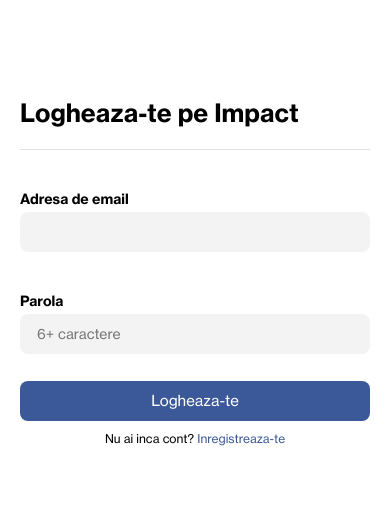
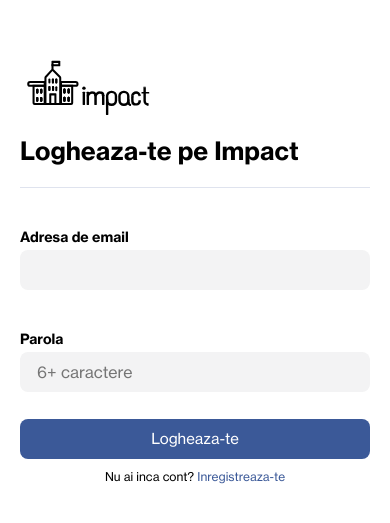
Before and after one commit to FlorinInfo/IMPACT_frontend, a React (Create React App) app: page /login in a window 390 px wide. Shown: the part 151-674 px from the top of the page. Built offline with nearby package versions, Linux system fonts and the light colour scheme.

Commit message:
Responsive Update

```diff
--- a/src/App.scss
+++ b/src/App.scss
@@ -135,3 +135,25 @@
     box-shadow: 0 0 0 4px rgba(19, 23, 255, 0.1) !important;
   }
 }
+
+
+@media only screen and (max-width: 600px) {
+  input[type="color"],
+input[type="date"],
+input[type="datetime"],
+input[type="datetime-local"],
+input[type="email"],
+input[type="month"],
+input[type="number"],
+input[type="password"],
+input[type="search"],
+input[type="tel"],
+input[type="text"],
+input[type="time"],
+input[type="url"],
+input[type="week"],
+select:focus,
+textarea {
+  font-size: 16px!important;
+}
+}
--- a/src/components/LoginForm/LoginForm.jsx
+++ b/src/components/LoginForm/LoginForm.jsx
@@ -4,6 +4,7 @@
 import axios from "../../assets/axios/axios";
 import { Cookies, useCookies } from "react-cookie";
 import { useNavigate, useLocation } from "react-router-dom";
+import logoBlack from "../../assets/images/logo-black.svg";
 
 const LoginForm = () => {
   let navigate = useNavigate();
@@ -19,7 +20,7 @@
         "/login",
         {
           email,
-        password
+          password,
         },
         {
           headers: {
@@ -31,13 +32,14 @@
         // handle success
         setEmailError("");
         setPasswordError("");
-      if(response.data.token) {
-        setCookie('token', response.data.token);
-        navigate("/")
-      }
-      else if(response.data.errors) {
-        if(response.data.errors.email) setEmailError(response.data.errors.email.details);
-        if(response.data.errors.password) setPasswordError(response.data.errors.password.details);
+        if (response.data.token) {
+          setCookie("token", response.data.token);
+          navigate("/");
+        } else if (response.data.errors) {
+          if (response.data.errors.email)
+            setEmailError(response.data.errors.email.details);
+          if (response.data.errors.password)
+            setPasswordError(response.data.errors.password.details);
         }
         console.log(response.data.errors);
       })
@@ -56,17 +58,23 @@
       .then(() => {
         // always executed
       });
-  }
+  };
 
   return (
     <>
       <form action="submit" className="login-form">
+        <img src={logoBlack} alt="logo" className="login-form__logo" />
         <h3 className="login-form__title">Logheaza-te pe Impact</h3>
         <div className="login-form__h-line"></div>
         <label htmlFor="email" className="label-default">
           Adresa de email
         </label>
-        <input type="text" className="input-default" name="email" onChange={e => setEmail(e.target.value)}/>
+        <input
+          type="text"
+          className="input-default"
+          name="email"
+          onChange={(e) => setEmail(e.target.value)}
+        />
         <span className="error-default">{emailError}</span>
         <label htmlFor="parola" className="label-default">
           Parola
@@ -76,10 +84,16 @@
           className="input-default"
           name="parola"
           placeholder="6+ caractere"
-          onChange={e=>setPassword(e.target.value)}
+          onChange={(e) => setPassword(e.target.value)}
         />
         <span className="error-default">{passwordError}</span>
-        <button type="button" className="button-default-form  submit-btn" onClick={loginUser}>Logheaza-te</button>
+        <button
+          type="button"
+          className="button-default-form  submit-btn"
+          onClick={loginUser}
+        >
+          Logheaza-te
+        </button>
       </form>
     </>
   );
--- a/src/components/LoginForm/LoginFormStyles.scss
+++ b/src/components/LoginForm/LoginFormStyles.scss
@@ -2,6 +2,10 @@
 
 .login-form {
   width: 100%;
+
+  &__logo {
+    display: none;
+  }
 
   label {
     margin-top: 4rem;
@@ -37,3 +41,14 @@
 .submit-btn {
   margin-top: 2.5rem;
 }
+
+@media only screen and (max-width: 1060px) {
+    .login-form__logo {
+      display: block;
+      width: 13rem;
+      padding-bottom: 2rem;
+    }
+    .submit-btn {
+        width: 100%;
+    }
+  }
--- a/src/components/SignUpForm/SignUpForm.jsx
+++ b/src/components/SignUpForm/SignUpForm.jsx
@@ -150,7 +150,7 @@
           email,
           countyId: judet.id,
           villageId: oras.id,
-          localityId: localitate.id ,
+          localityId: localitate.id,
         },
         {
           headers: {
@@ -240,6 +240,8 @@
           onChange={(e) => setEmail(e.target.value)}
         />
         <span className="error-default">{emailError}</span>
+        <div className="signup-form__locations">
+          <div style={{width:"30%"}}>
             <label htmlFor="judet" className="label-default">
               Judet
             </label>
@@ -261,12 +263,13 @@
             onSearch={updateJudete}
           /> */}
             <span className="error-default">{judetError}</span>
-        {judet.id ? (
-          <>
+          </div>
+          <div style={{width:"30%"}}>
             <label htmlFor="oras" className="label-default">
               Oras / Comuna
             </label>
             <AsyncPaginate
+              isDisabled={judet.id==null}
               key={judet.id}
               getOptionLabel={(option) => option.name}
               getOptionValue={(option) => option.id}
@@ -284,16 +287,13 @@
               onSearch={updateOrase}
             /> */}
             <span className="error-default">{orasError}</span>
-          </>
-        ) : (
-          ""
-        )}
-        {oras.id ? (
-          <>
+          </div>
+          <div style={{width:"30%"}}>
           <label htmlFor="localitate" className="label-default">
               Localitate
             </label>
             <AsyncPaginate
+            isDisabled={oras.id==null}
               key={oras.id}
               getOptionLabel={(option) => option.name}
               getOptionValue={(option) => option.id}
@@ -311,10 +311,8 @@
               onSearch={updateLocalitati}
             /> */}
             <span className="error-default"></span>
-          </>
-        ) : (
-          ""
-        )}
+          </div>
+          </div>
         <div className="upload-file-cnt">
           <label htmlFor="buletin" className="label-default">
             Poza actului de identitate
--- a/src/components/SignUpForm/SignUpFormStyles.scss
+++ b/src/components/SignUpForm/SignUpFormStyles.scss
@@ -9,6 +9,11 @@
 
   label {
     margin-top: 4rem;
+    display: inline-block;
+    width: 100%;
+    white-space: nowrap;
+    overflow: hidden !important;
+    text-overflow: ellipsis;
   }
 
   &__title {
@@ -37,6 +42,11 @@
       }
     }
   }
+
+  &__locations {
+    display: flex;
+    justify-content: space-between;
+  }
 }
 
 .submit-btn {
@@ -61,7 +71,7 @@
 
 .file-icon {
   position: absolute;
-  top: 3.1rem;
+  bottom: 1rem;
   z-index: 10000;
   left: 1.5rem;
   font-size: 2rem;
```
Lines whose indentation alone changed are shown as unchanged.
